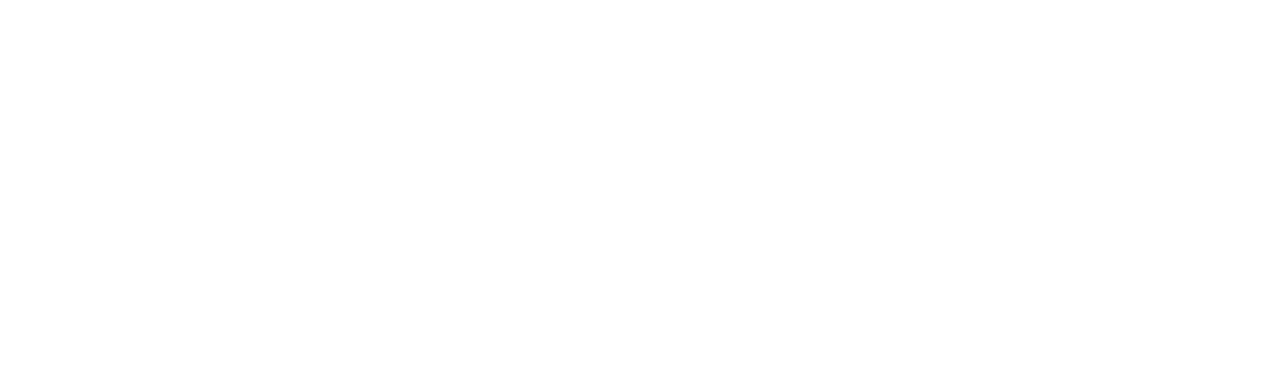
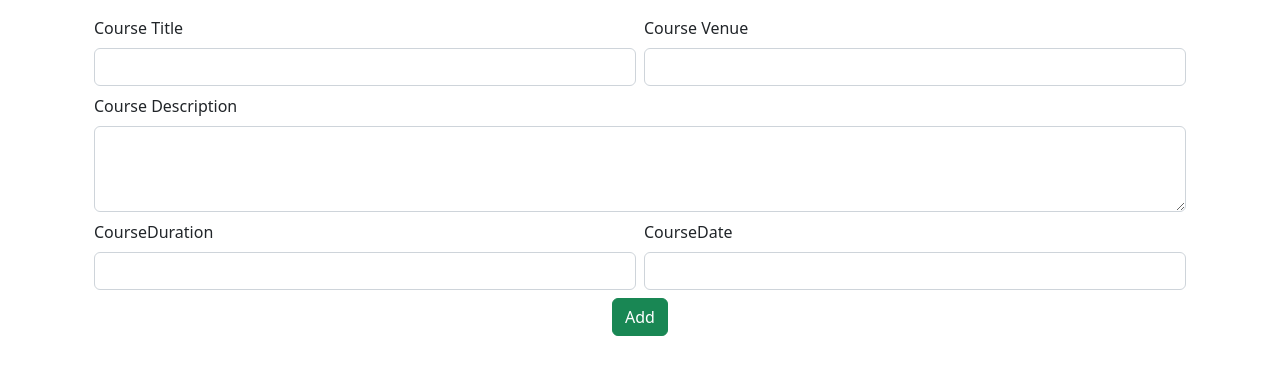
Before and after one commit to hami-r/CourseAppNewAngular, an Angular app: page / in a window 1280 px wide. Shown: the top 374 px of the page. Built offline with nearby package versions, Linux system fonts and the light colour scheme.

Commit message:
add page created with ngmodel and routing

```diff
--- /dev/null
+++ b/src/app/add-course/add-course.component.html
@@ -0,0 +1,31 @@
+<div class="container">
+    <div class="row">
+        <div class="col col-12 col-sm-12 col-md-12 col-lg-12 col-xl-12 col-xxl-12">
+            <div class="row g-2 m-2">
+                <div class="col col-12 col-sm-12 col-md-6 col-lg-6 col-xl-6 col-xxl-6">
+                    <label for="" class="form-label">Course Title</label>
+                    <input name="courseTitle" [(ngModel)]="courseTitle" type="text" class="form-control">
+                </div>
+                <div class="col col-12 col-sm-12 col-md-6 col-lg-6 col-xl-6 col-xxl-6">
+                    <label for="" class="form-label">Course Venue</label>
+                    <input name="courseVenue" [(ngModel)]="courseVenue" type="text" class="form-control">
+                </div>
+                <div class="col col-12 col-sm-12 col-md-12 col-lg-12 col-xl-12 col-xxl-12">
+                    <label for="" class="form-label">Course Description</label>
+                    <textarea name="courseDescription" [(ngModel)]="courseDescription" id="" cols="30" rows="3" class="form-control"></textarea>
+                </div>
+                <div class="col col-12 col-sm-12 col-md-6 col-lg-6 col-xl-6 col-xxl-6">
+                    <label for="" class="form-label">CourseDuration</label>
+                    <input name="courseDuration" [(ngModel)]="courseDuration" type="text" class="form-control">
+                </div>
+                <div class="col col-12 col-sm-12 col-md-6 col-lg-6 col-xl-6 col-xxl-6">
+                    <label for="" class="form-label">CourseDate</label>
+                    <input name="courseDate" [(ngModel)]="courseDate" type="text" class="form-control">
+                </div>
+                <div class="col col-12 col-sm-12 col-md-12 col-lg-12 col-xl-12 col-xxl-12 text-center">
+                    <button class="btn btn-success">Add</button>
+                </div>
+            </div>
+        </div>
+    </div>
+</div>
--- /dev/null
+++ b/src/app/add-course/add-course.component.ts
@@ -0,0 +1,26 @@
+import { Component } from '@angular/core';
+
+@Component({
+  selector: 'app-add-course',
+  templateUrl: './add-course.component.html',
+  styleUrls: ['./add-course.component.css']
+})
+export class AddCourseComponent {
+
+  courseTitle = ""
+  courseDescription = ""
+  courseDuration = ""
+  courseDate = ""
+  courseVenue = ""
+
+  readValues = () => {
+    let data:any = {
+   "courseTitle":this.courseTitle,
+   "courseDescription":this.courseDescription,
+   "courseDuration":this.courseDuration,
+   "courseDate":this.courseDate,
+   "courseVenue":this.courseVenue };
+   console.log(data);
+  }
+
+}
--- a/src/app/app.module.ts
+++ b/src/app/app.module.ts
@@ -3,14 +3,26 @@
 
 import { AppRoutingModule } from './app-routing.module';
 import { AppComponent } from './app.component';
+import { AddCourseComponent } from './add-course/add-course.component';
+import { RouterModule, Routes } from '@angular/router';
+import { FormsModule } from '@angular/forms';
 
+let myRoutes:Routes = [
+  {
+    path:"",
+    component:AddCourseComponent
+  }
+]
 @NgModule({
   declarations: [
-    AppComponent
+    AppComponent,
+    AddCourseComponent
   ],
   imports: [
     BrowserModule,
-    AppRoutingModule
+    AppRoutingModule,
+    RouterModule.forRoot(myRoutes),
+    FormsModule
   ],
   providers: [],
   bootstrap: [AppComponent]
```
Also changed, not shown: src/app/add-course/add-course.component.css (added).
